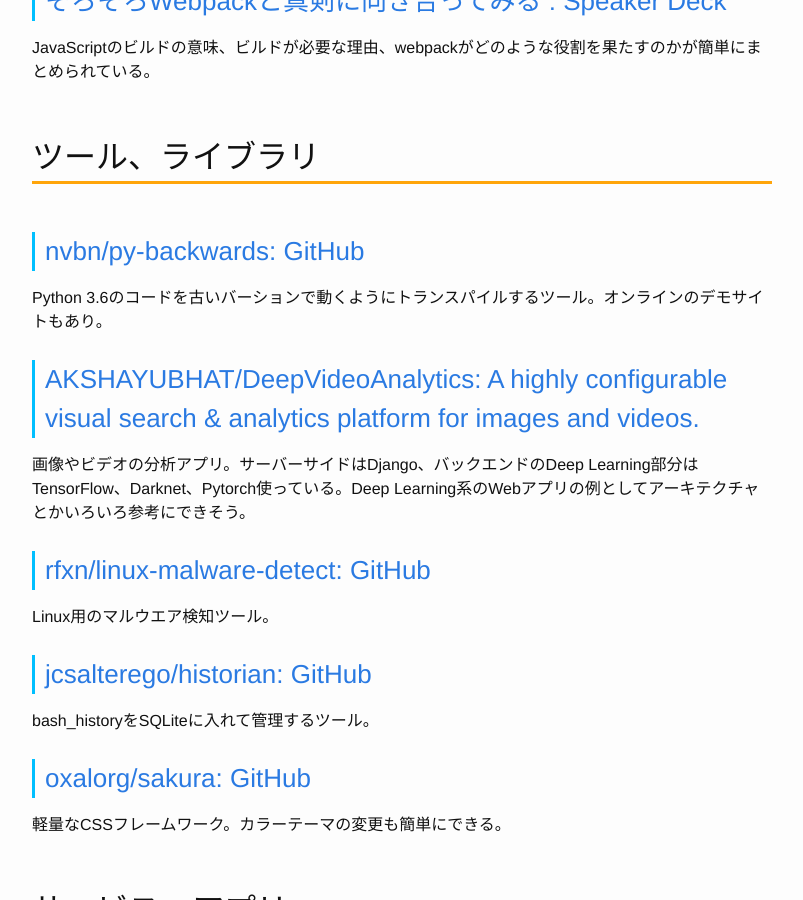
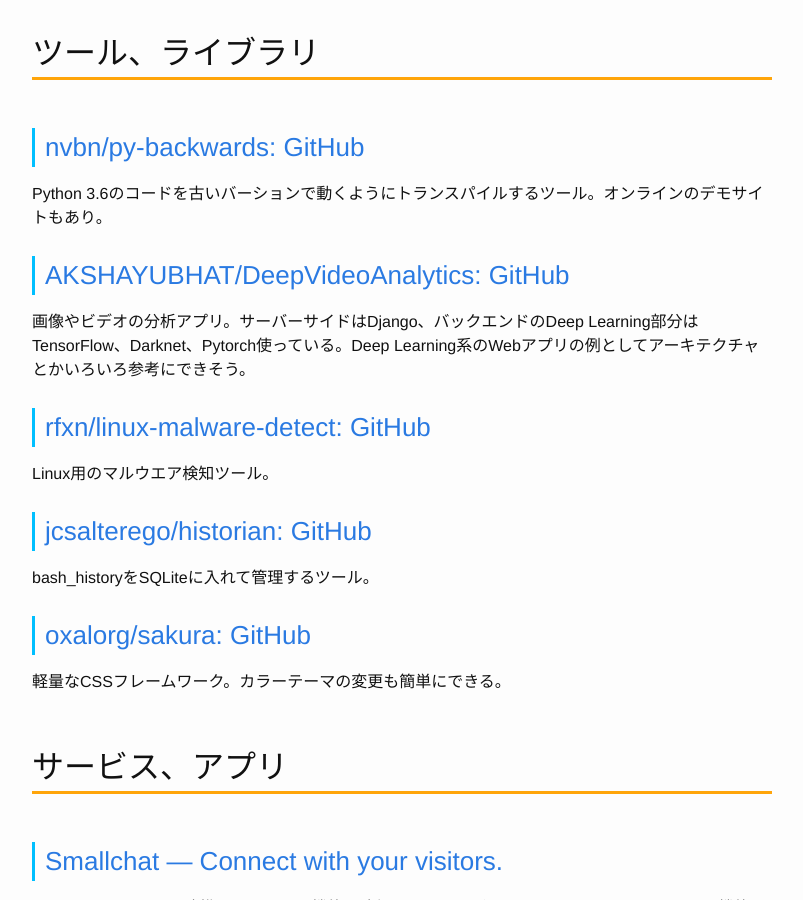
Before and after one commit to Gather-Tech/Gather-Tech.github.io, a Jekyll site: the page built from _posts/2017/2017-05-08-Gather45.md, in a window 1280 px wide and 900 px high, scrolled down 3235 px. Shown: the whole window, without its empty margins (238-1041 px from the left). Built offline with Jekyll 4.4.1, drawn with Linux system fonts in a browser that asks for light colours; some of the changed text lies outside the part shown.

Commit message:
Reduced articles

```diff
--- a/_posts/2017/2017-05-08-Gather45.md
+++ b/_posts/2017/2017-05-08-Gather45.md
@@ -87,7 +83,7 @@
 
 Python 3.6のコードを古いバーションで動くようにトランスパイルするツール。オンラインのデモサイトもあり。
 
-### [AKSHAYUBHAT/DeepVideoAnalytics: A highly configurable visual search & analytics platform for images and videos.](https://github.com/AKSHAYUBHAT/DeepVideoAnalytics)
+### [AKSHAYUBHAT/DeepVideoAnalytics: GitHub](https://github.com/AKSHAYUBHAT/DeepVideoAnalytics)
 
 画像やビデオの分析アプリ。サーバーサイドはDjango、バックエンドのDeep Learning部分はTensorFlow、Darknet、Pytorch使っている。Deep Learning系のWebアプリの例としてアーキテクチャとかいろいろ参考にできそう。
 
```
Also changed, not shown: other parts of _posts/2017/2017-05-08-Gather45.md (+0 -4 lines).
